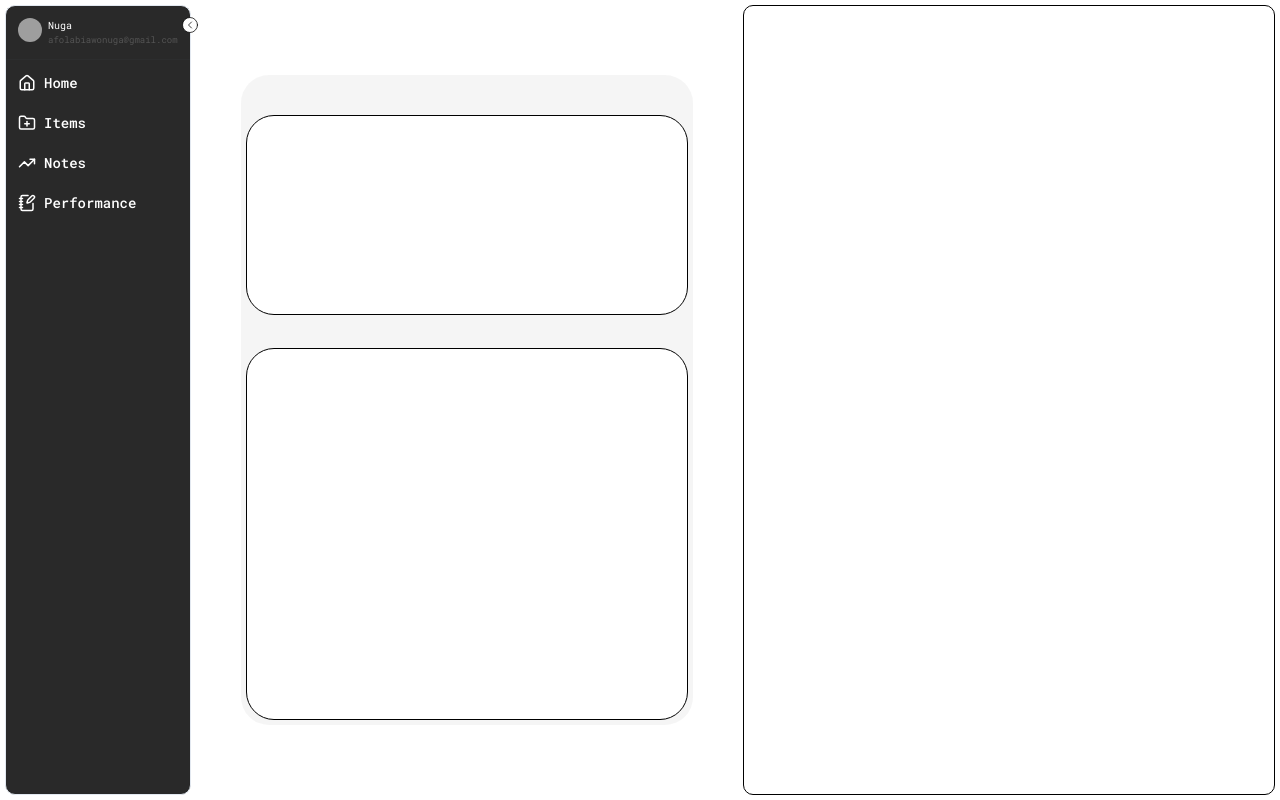
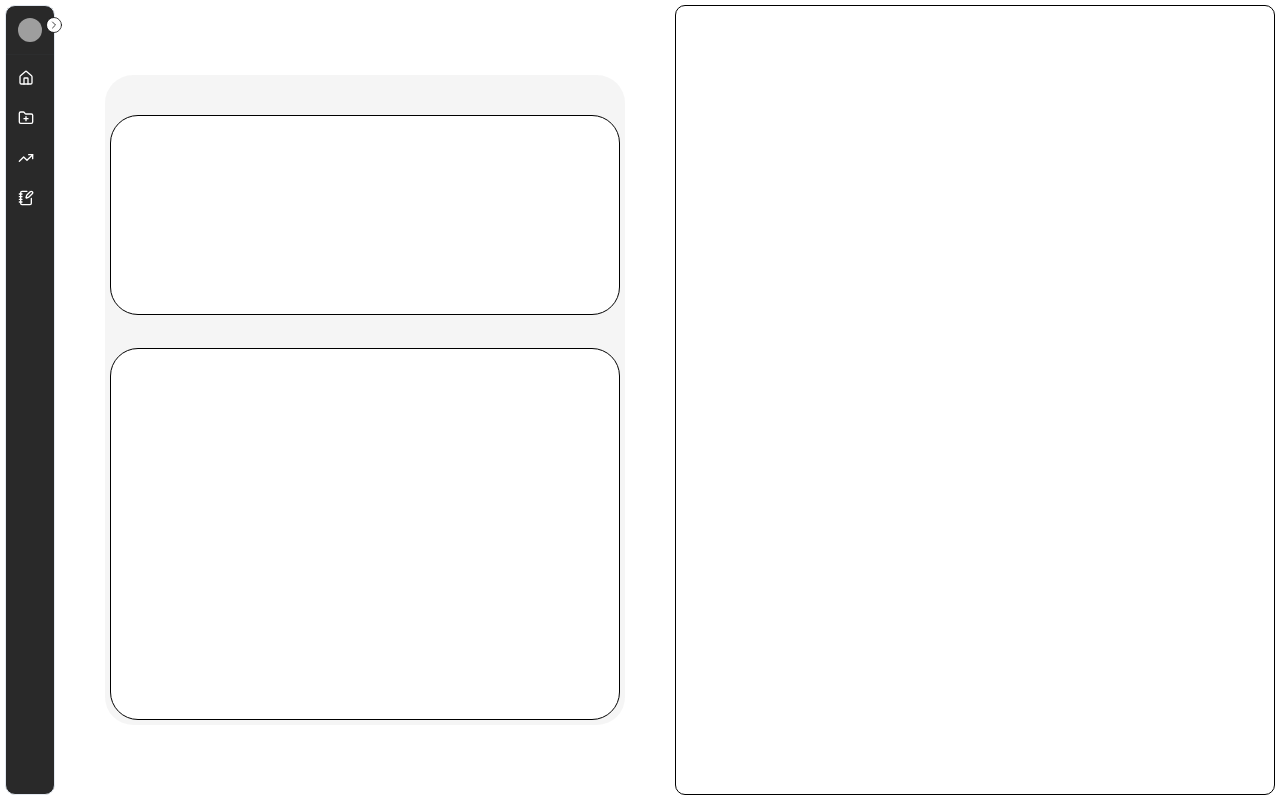
Before and after one commit to AfolabiAwonuga/intello-dev, a Next.js app: page /dashboard in a window 1280 px wide. Built offline with nearby package versions, Linux system fonts and the light colour scheme; grey boxes are pictures that could not be loaded.

Commit message:
refactored dashboard layout and page

```diff
--- a/src/app/dashboard/layout.tsx
+++ b/src/app/dashboard/layout.tsx
@@ -14,15 +14,6 @@ const DashboardLayout = ({
     <div className="grid grid-cols-[auto_1fr]">
       <SideBarMain sidebaritems={SIDEBAR_ITEMS} />
       {children}
-      <div className="grid grid-cols-2">
-        <div className="grid m-[5px] rounded-[10px]">
-          <div className="grid grid-rows-[240px_1fr]  my-[70px] mx-[40px] rounded-sm gap-7 bg-[#efefef]/60">
-            <div className="border border-black rounded-sm mx-[5px] mt-[40px] bg-[#ffffff]"></div>
-            <div className="border border-black rounded-sm m-[5px] bg-[#ffffff]"></div>
-          </div>
-        </div>
-        <div className="border border-black m-[5px] rounded-[10px]"></div>
-      </div>
     </div>
   );
 };
--- a/src/app/dashboard/page.tsx
+++ b/src/app/dashboard/page.tsx
@@ -1,7 +1,17 @@
 import React from "react";
 
 const page = () => {
-  return <></>;
+  return (
+    <div className="grid grid-cols-2">
+      <div className="grid m-[5px] rounded-[10px]">
+        <div className="grid grid-rows-[240px_1fr]  my-[70px] mx-[40px] rounded-sm gap-7 bg-[#efefef]/60">
+          <div className="border border-black rounded-sm mx-[5px] mt-[40px] bg-[#ffffff]"></div>
+          <div className="border border-black rounded-sm m-[5px] bg-[#ffffff]"></div>
+        </div>
+      </div>
+      <div className="border border-black m-[5px] rounded-[10px]"></div>
+    </div>
+  );
 };
 
 export default page;
--- a/src/components/SideBarMain.tsx
+++ b/src/components/SideBarMain.tsx
@@ -15,7 +15,7 @@ interface Props {
 const SideBarMain = ({ sidebaritems }: Props) => {
   // const pathname = usePathname();
   // {pathname == link.href ? "secondary" : "ghost"}
-  const [isCollapsed, setCollapsed] = useState<boolean>(false);
+  const [isCollapsed, setCollapsed] = useState<boolean>(true);
   const handleClick = () => {
     setCollapsed((prev) => !prev);
   };
```
